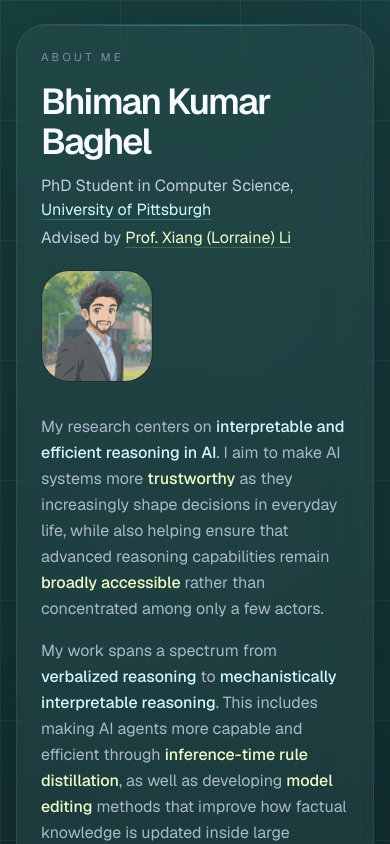
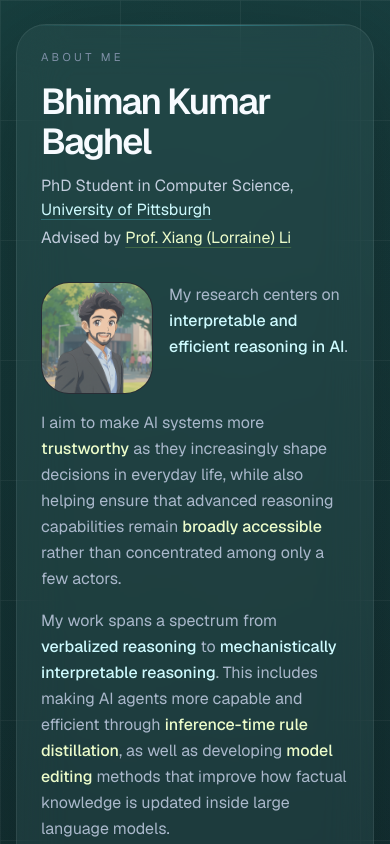
Before and after one commit to bhimanbaghel/bhimanbaghel.github.io, a Next.js app: page / in a window 390 px wide. Shown: the top 844 px of the page. Built offline with nearby package versions, Linux system fonts and the light colour scheme.

Commit message:
Improve mobile layout for about section

```diff
--- a/src/components/home/editorial-homepage.tsx
+++ b/src/components/home/editorial-homepage.tsx
@@ -189,6 +189,54 @@ function SummarySegment({ segment }: { segment: HeroSummarySegment }) {
   return <span className={accentClass}>{segment.text}</span>;
 }
 
+function SummaryText({ segments }: { segments: HeroSummarySegment[] }) {
+  return (
+    <>
+      {segments.map((segment) => (
+        <SummarySegment
+          key={`${segment.text}-${segment.accent ?? "plain"}`}
+          segment={segment}
+        />
+      ))}
+    </>
+  );
+}
+
+function splitSegmentsAtFirstSentence(segments: HeroSummarySegment[]) {
+  const intro: HeroSummarySegment[] = [];
+  const rest: HeroSummarySegment[] = [];
+  let sentenceEnded = false;
+
+  for (const segment of segments) {
+    if (sentenceEnded) {
+      rest.push(segment);
+      continue;
+    }
+
+    const periodIndex = segment.text.indexOf(".");
+
+    if (periodIndex === -1) {
+      intro.push(segment);
+      continue;
+    }
+
+    const introText = segment.text.slice(0, periodIndex + 1);
+    const restText = segment.text.slice(periodIndex + 1);
+
+    if (introText) {
+      intro.push({ ...segment, text: introText });
+    }
+
+    if (restText) {
+      rest.push({ ...segment, text: restText });
+    }
+
+    sentenceEnded = true;
+  }
+
+  return { intro, rest };
+}
+
 function ResearchHighlightCard() {
   return (
     <SectionShell
@@ -304,22 +352,49 @@ export function EditorialHomepage() {
                     </div>
                   </div>
                 </div>
-                <div className="shrink-0 sm:pt-2">
+                <div className="hidden shrink-0 sm:block sm:pt-2">
                   <MiniPortrait />
                 </div>
               </div>
 
               <div className="max-w-3xl space-y-4 text-base leading-relaxed text-[#aab8cb] sm:text-[1.05rem]">
-                {HERO_CONTENT.summary.map((paragraph) => (
-                  <p key={paragraph.segments.map((segment) => segment.text).join("")}>
-                    {paragraph.segments.map((segment) => (
-                      <SummarySegment
-                        key={`${segment.text}-${segment.accent ?? "plain"}`}
-                        segment={segment}
-                      />
-                    ))}
-                  </p>
-                ))}
+                {HERO_CONTENT.summary.map((paragraph, index) => {
+                  const paragraphKey = paragraph.segments
+                    .map((segment) => segment.text)
+                    .join("");
+
+                  if (index === 0) {
+                    const { intro: mobileIntro, rest: mobileRest } =
+                      splitSegmentsAtFirstSentence(paragraph.segments);
+
+                    return (
+                      <div key={paragraphKey} className="space-y-4">
+                        <div className="flex items-start gap-4 sm:hidden">
+                          <div className="shrink-0">
+                            <MiniPortrait />
+                          </div>
+                          <p className="min-w-0 flex-1">
+                            <SummaryText segments={mobileIntro} />
+                          </p>
+                        </div>
+                        <p className="hidden sm:block">
+                          <SummaryText segments={paragraph.segments} />
+                        </p>
+                        {mobileRest.length > 0 ? (
+                          <p className="sm:hidden">
+                            <SummaryText segments={mobileRest} />
+                          </p>
+                        ) : null}
+                      </div>
+                    );
+                  }
+
+                  return (
+                    <p key={paragraphKey}>
+                      <SummaryText segments={paragraph.segments} />
+                    </p>
+                  );
+                })}
               </div>
 
               <div className="flex flex-wrap gap-3">
```
